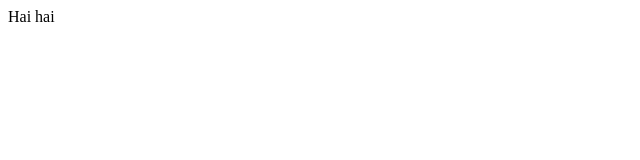
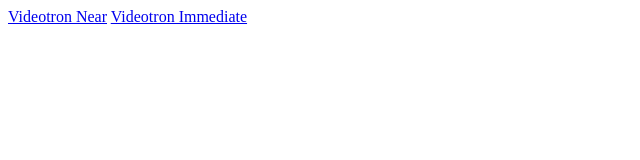
Before and after one commit to dba3/dba3.github.io, a plain HTML site: page index.html in a window 1280 px wide. Shown: the whole page, without its empty margins (0-640 px from the left). Drawn offline with Linux system fonts and the light colour scheme.

Commit message:
Add Videotron Repository

```diff
--- a/index.html
+++ b/index.html
@@ -1,5 +1,9 @@
 <html>
+<head>
+	<title>DBA3 Repository</title>
+</head>
 <body>
-  Hai hai
+	<a href="Videotron-Near.apk">Videotron Near</a>
+	<a href="Videotron-Immediate.apk">Videotron Immediate</a>
 </body>
 </html>
```
Also changed, not shown: 2 other files.
